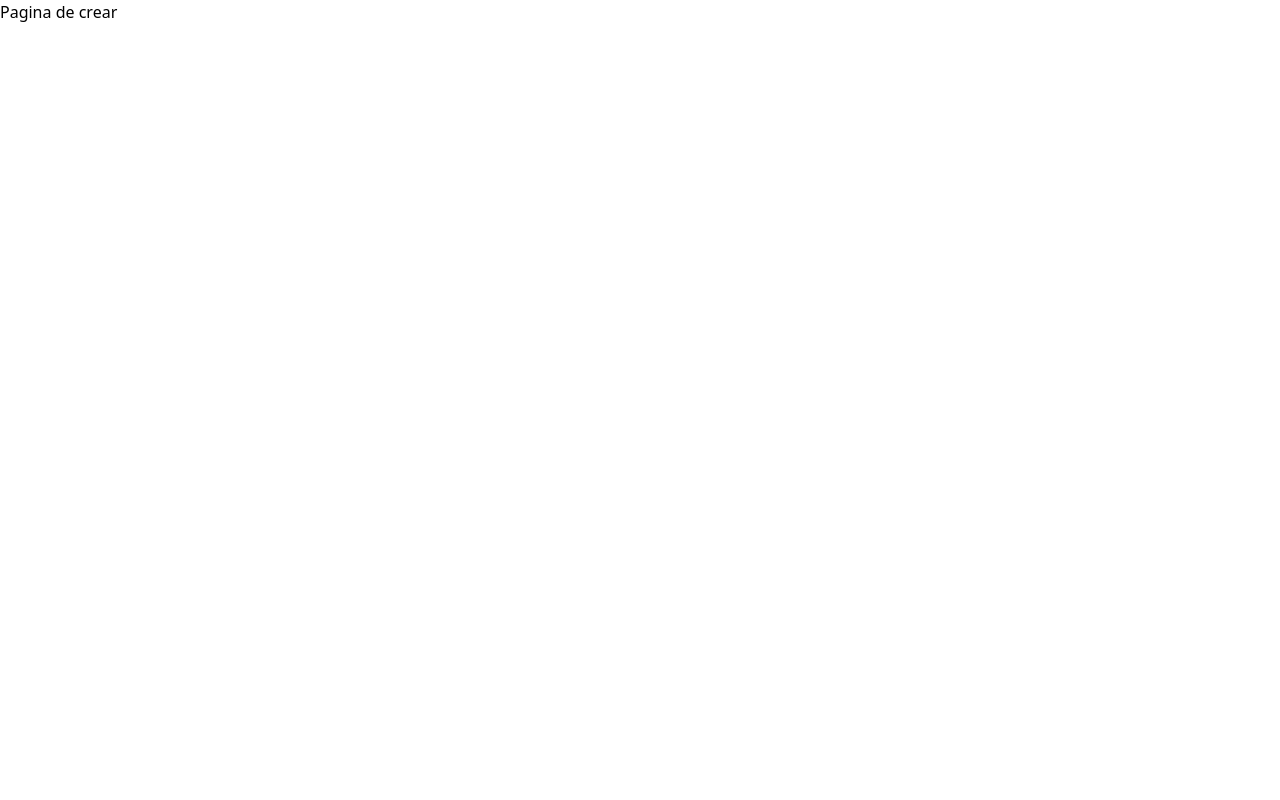
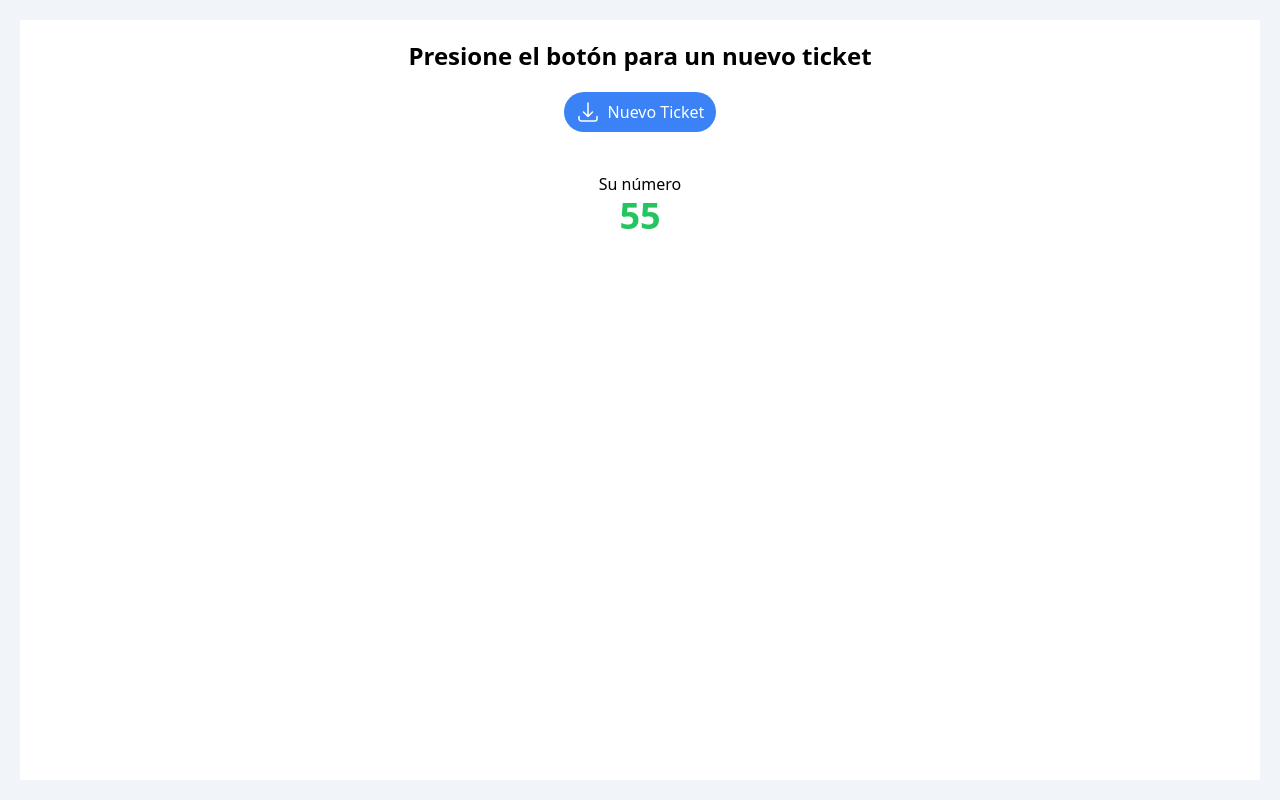
Before and after one commit to Alvarotloc/TicketsApp-Front-Sockets, a React (Vite) app: page /crear in a window 1280 px wide. Built offline with nearby package versions, Linux system fonts and the light colour scheme.

Commit message:
Creada la página de CrearTickets

```diff
--- a/index.html
+++ b/index.html
@@ -7,7 +7,7 @@
   <link rel="icon" type="image/svg+xml" href="/vite.svg" />
   <title>TicketsApp</title>
 </head>
-<body>
+<body class="min-h-screen">
   <div id="root"></div>
   <script type="module" src="/src/main.tsx"></script>
 </body>
--- a/src/App.tsx
+++ b/src/App.tsx
@@ -1,5 +1,6 @@
 import { FC } from "react";
 import { BrowserRouter, Routes, Route } from "react-router-dom";
+import { CrearTicket } from "./pages";
 
 const App: FC = (): JSX.Element => {
   return (
@@ -9,7 +10,7 @@ const App: FC = (): JSX.Element => {
           <Route index element={<h1>Pagina de ingresar</h1>} />
           <Route path="/escritorio" element={<h1>Pagina de escritorio</h1>} />
           <Route path="/cola" element={<h1>Pagina de cola de clientes</h1>} />
-          <Route path="/crear" element={<h1>Pagina de crear</h1>} />
+          <Route path="/crear" element={<CrearTicket />} />
           <Route path="*" element={<h1>Pagina de 404</h1>} />
         </Route>
       </Routes>
--- /dev/null
+++ b/src/pages/CrearTicket.tsx
@@ -0,0 +1,34 @@
+import { FC } from "react";
+
+export const CrearTicket: FC = (): JSX.Element => {
+  return (
+    <div className="h-screen bg-slate-100 p-5">
+      <main className="bg-white h-full flex flex-col items-center">
+        <h1 className="text-2xl font-semibold my-5 text-center">
+          Presione el botón para un nuevo ticket
+        </h1>
+        <button className="bg-blue-500 hover:bg-blue-400 transition-colors cursor-pointer text-white rounded-3xl px-3 py-2 flex mb-10">
+          <svg
+            xmlns="http://www.w3.org/2000/svg"
+            fill="none"
+            viewBox="0 0 24 24"
+            strokeWidth={1.5}
+            stroke="currentColor"
+            className="w-6 h-6 mr-2"
+          >
+            <path
+              strokeLinecap="round"
+              strokeLinejoin="round"
+              d="M3 16.5v2.25A2.25 2.25 0 005.25 21h13.5A2.25 2.25 0 0021 18.75V16.5M16.5 12L12 16.5m0 0L7.5 12m4.5 4.5V3"
+            />
+          </svg>
+          Nuevo Ticket
+        </button>
+        <div className="flex flex-col items-center">
+          <p>Su número</p>
+          <span className="text-4xl font-semibold text-green-500">55</span>
+        </div>
+      </main>
+    </div>
+  );
+};
--- /dev/null
+++ b/src/pages/index.ts
@@ -0,0 +1 @@
+export * from './CrearTicket'
```
